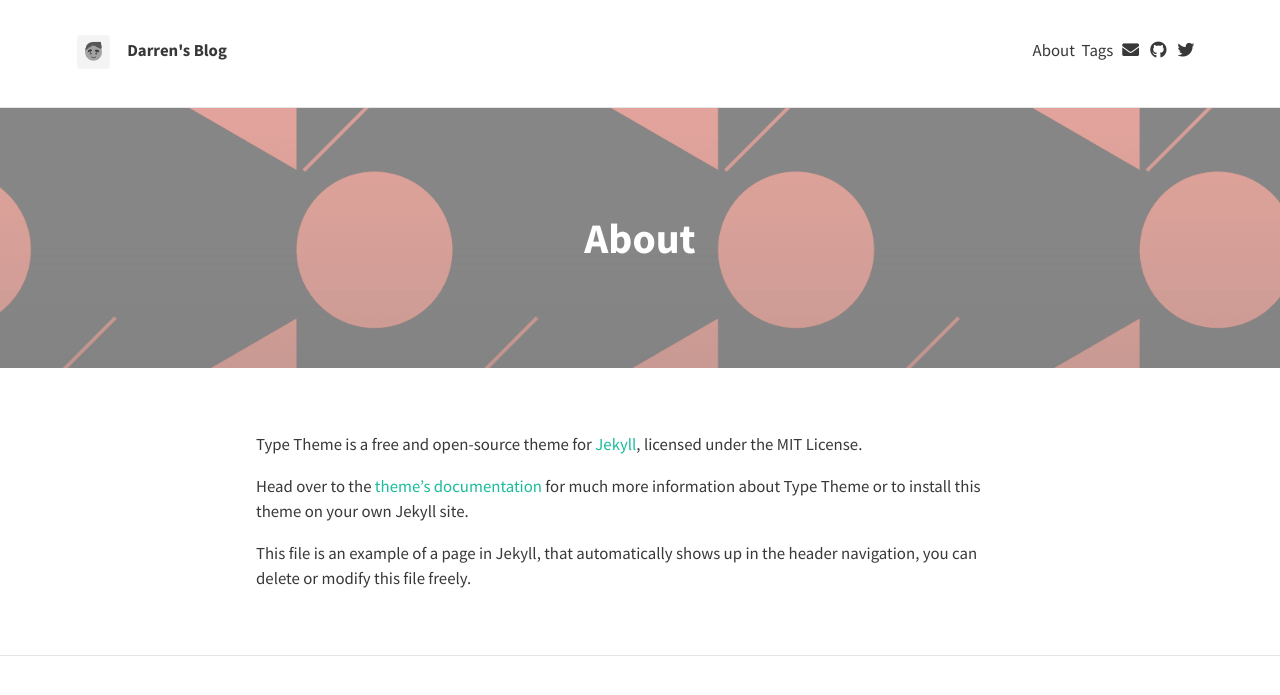
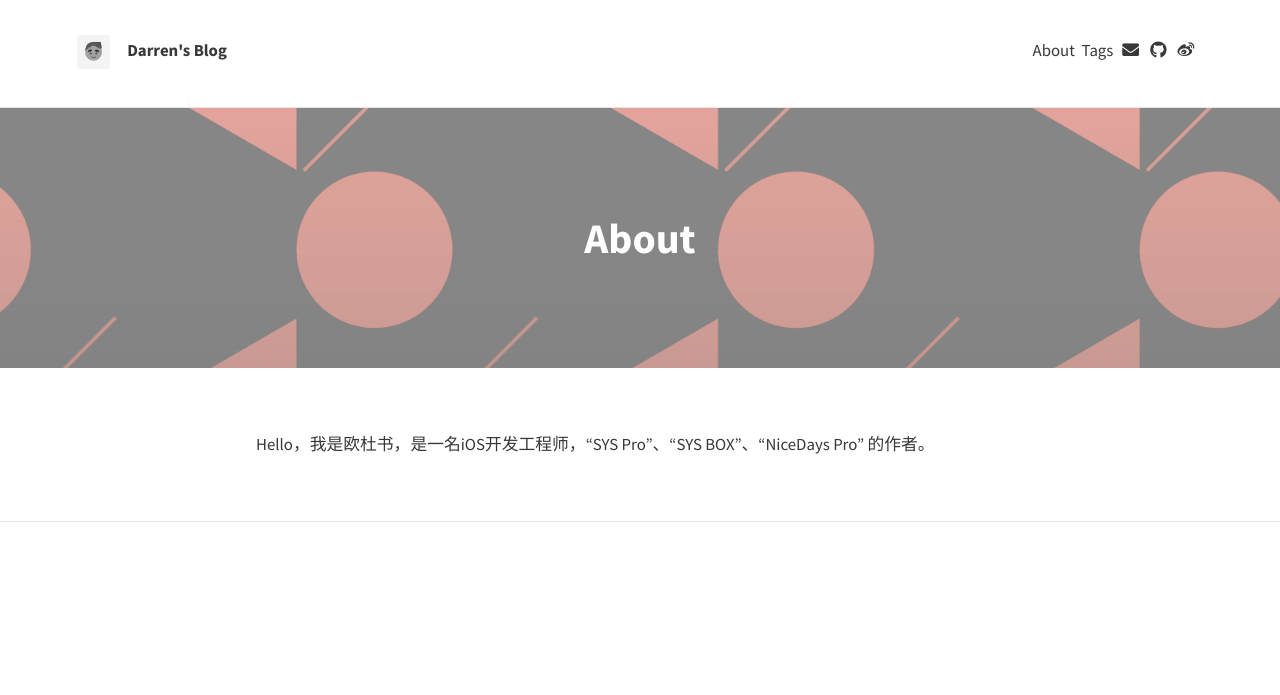
Before and after one commit to oudushu/oudushu.github.io, a Jekyll site: the page built from about.md, in a window 1280 px wide. Shown: the top 695 px of the page. Built offline with Jekyll 4.4.1, drawn with Linux system fonts in a browser that asks for light colours; nearby versions of some CDN libraries.

```diff
--- a/_config.yml
+++ b/_config.yml
@@ -31,9 +31,10 @@ theme_settings:
   stack_exchange:  # Full URL
   steam:
   tumblr:
-  twitter: "twitter"
+  twitter:
   wordpress:
   youtube:
+  weibo: "iamods"
 
   # Scripts
   google_analytics: # Tracking ID, e.g. "UA-000000-01"
--- a/_includes/icons.html
+++ b/_includes/icons.html
@@ -173,3 +173,12 @@
 	</a>
 </li>
 {% endif %}
+
+{% if site.theme_settings.weibo %}
+<li>
+	<a href="https://weibo.com/{{ site.theme_settings.weibo }}?is_all=1" title="{{ site.theme_settings.weibo }} Weibo">
+		<i class="fab fa-fw fa-weibo"></i>
+	</a>
+</li>
+
+{% endif %}
--- a/about.md
+++ b/about.md
@@ -5,8 +5,4 @@ permalink: /about/
 feature-img: "assets/img/sample_feature_img_2.png"
 ---
 
-Type Theme is a free and open-source theme for [Jekyll](http://jekyllrb.com/), licensed under the MIT License.
-
-Head over to the [theme's documentation](https://rohanchandra.github.io/project/type/) for much more information about Type Theme or to install this theme on your own Jekyll site.
-
-This file is an example of a page in Jekyll, that automatically shows up in the header navigation, you can delete or modify this file freely.
+Hello，我是欧杜书，是一名iOS开发工程师，“SYS Pro”、“SYS BOX”、“NiceDays Pro” 的作者。
```
Also changed, not shown: 3 other files.
